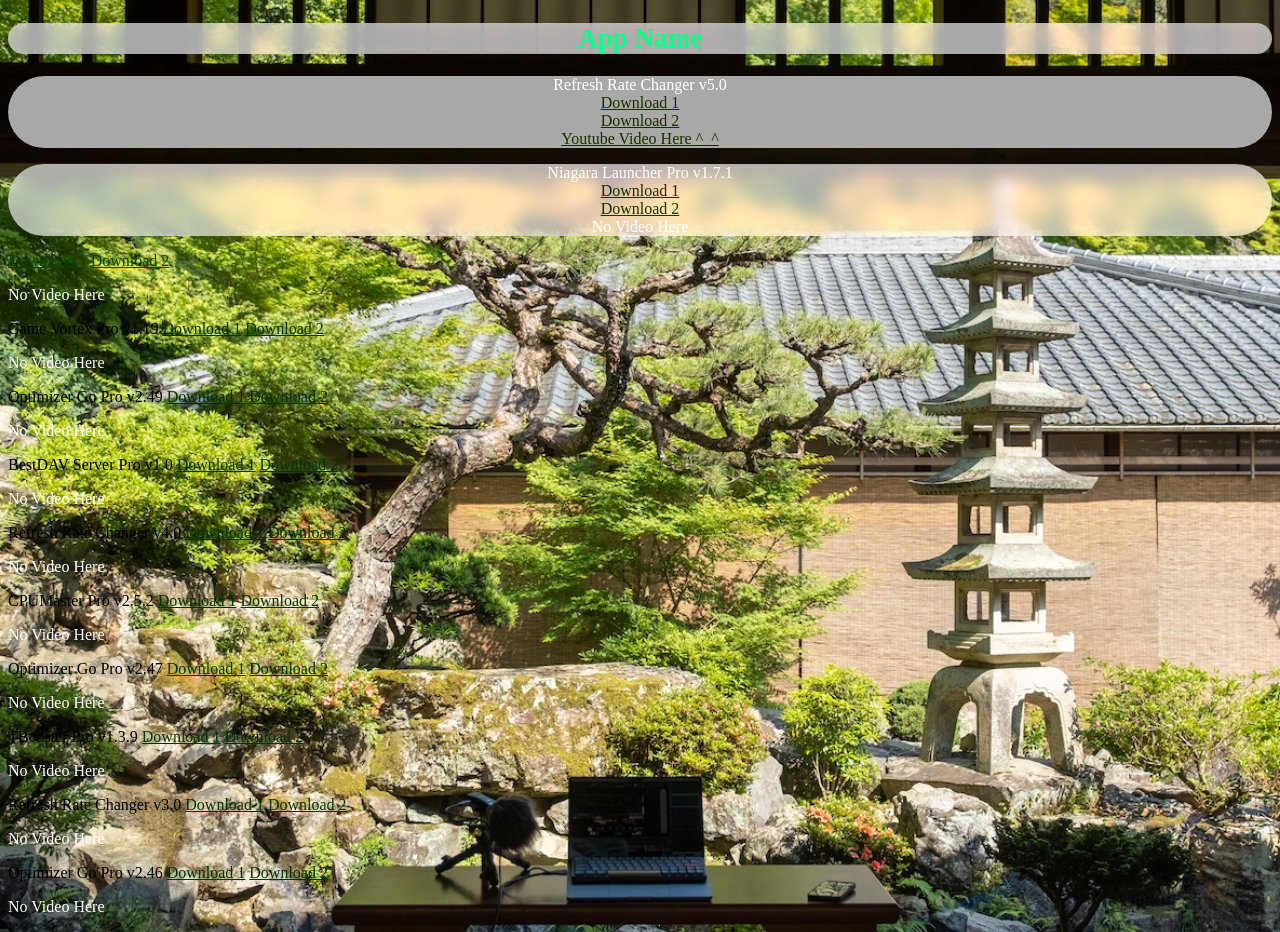
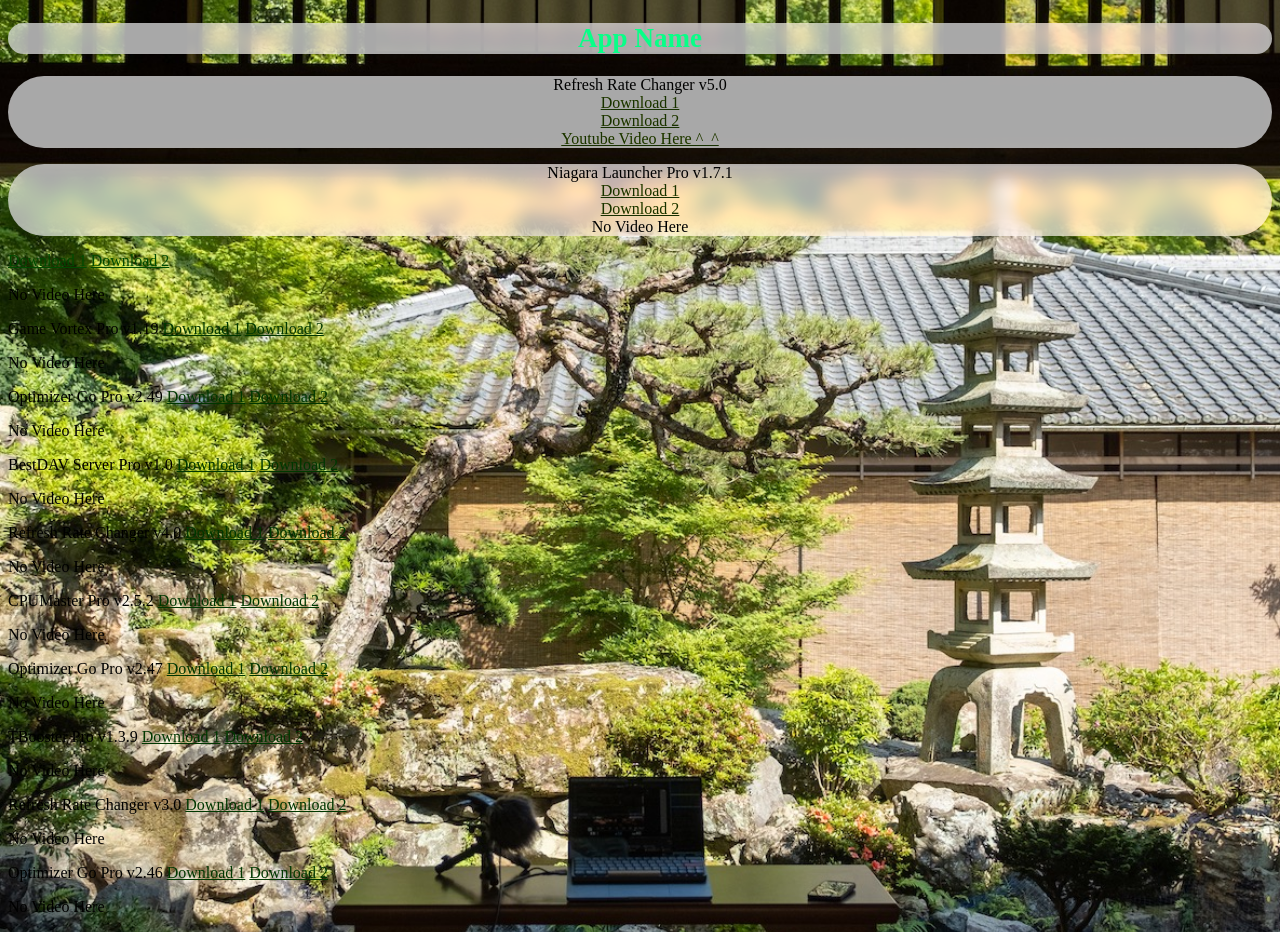
Before and after one commit to LoveDoLove/lovedolove.github.io, a PHP site: page /main/main_t.html in a window 1280 px wide. Shown: the part 58-990 px from the top of the page. Run offline with PHP 8.4, Linux system fonts and the light colour scheme.

Commit message:
Update list_t.css

```diff
--- a/main/list_t.css
+++ b/main/list_t.css
@@ -25,7 +25,3 @@ li {
     -webkit-backdrop-filter: blur(10px) saturate(160%) contrast(180%);
     border-radius: 10em;
 }
-
-p, li {
-    color: white;
-}
```
